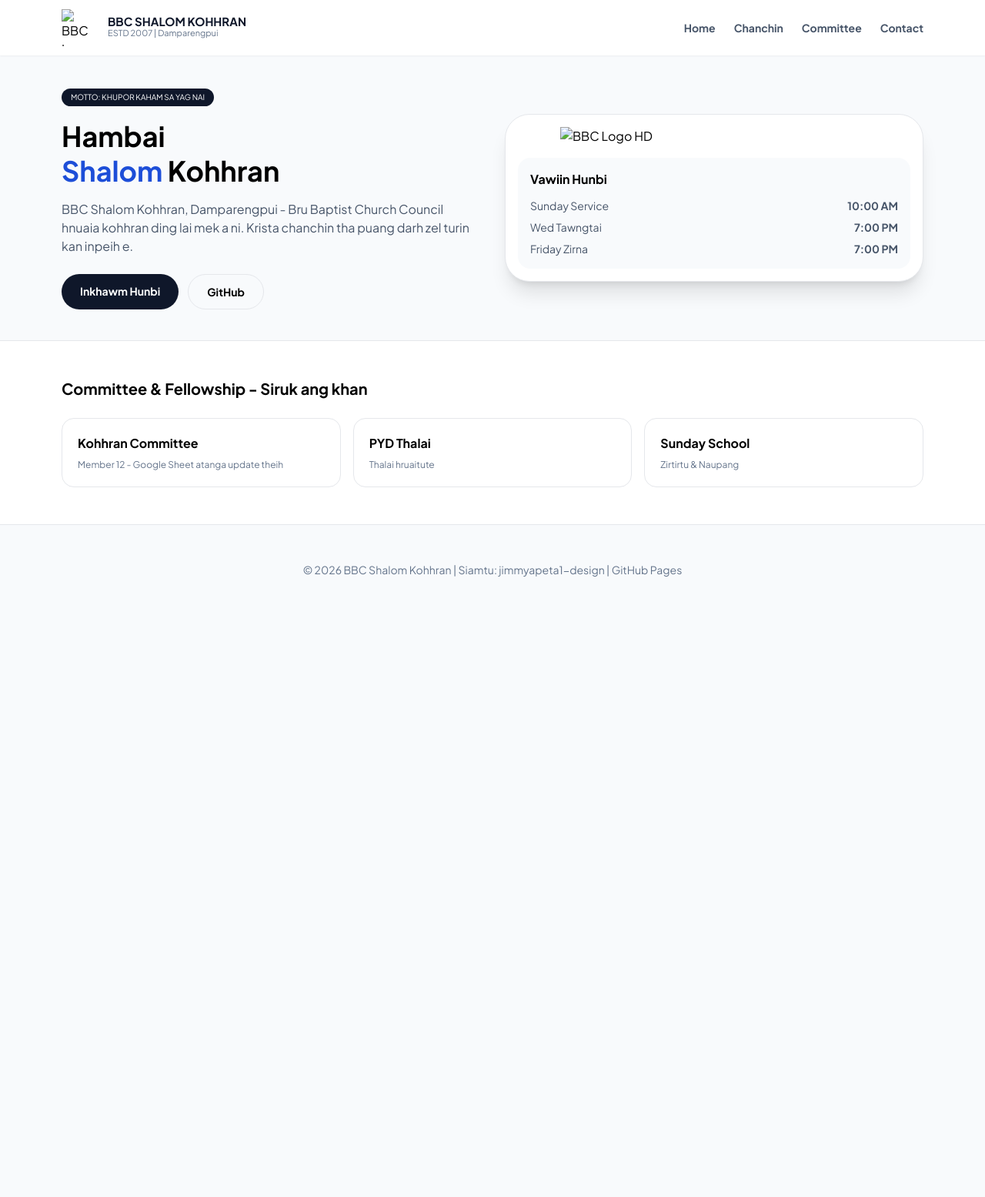
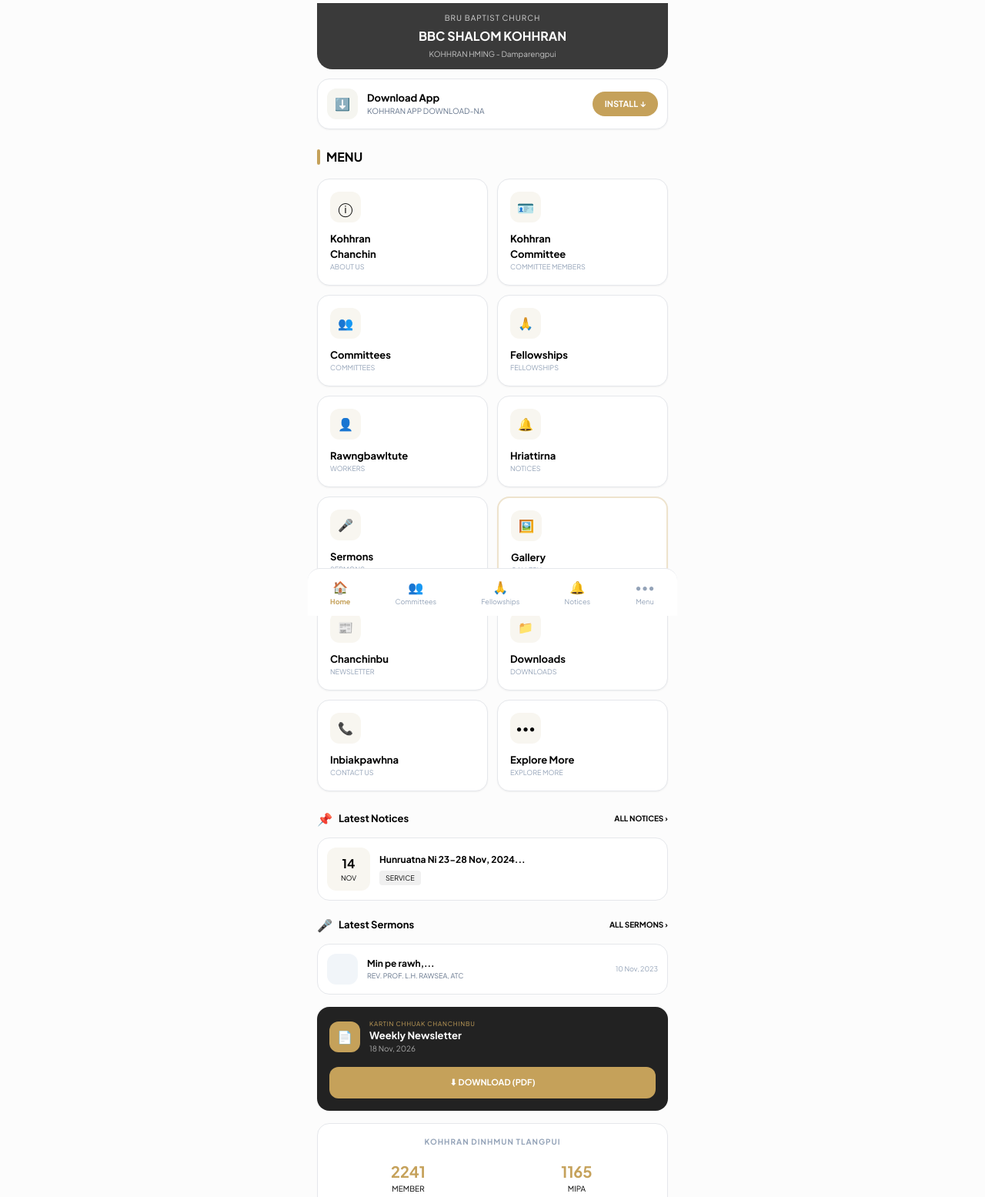
Before and after one commit to jimmyapet1-design/Bbc-Shalom-web, a plain HTML site: page index.html in a window 1280 px wide. Shown: the top 1555 px of the page at 77% size. Before the commit the page ends 800 px from the top, so only its background shows below. Drawn offline with nearby package versions, Linux system fonts and the light colour scheme.

Commit message:
Refactor index.html with new layout and content
Updated title and styles, added new sections for notices, sermons, and committee information.

```diff
--- a/index.html
+++ b/index.html
@@ -3,69 +3,169 @@
 <head>
 <meta charset="UTF-8">
 <meta name="viewport" content="width=device-width, initial-scale=1.0">
-<title>BBC Shalom Kohhran - Damparengpui</title>
+<title>BBC Shalom Kohhran</title>
 <script src="https://cdn.tailwindcss.com"></script>
-<link href="https://fonts.googleapis.com/css2?family=Plus+Jakarta+Sans:wght@400;700&display=swap" rel="stylesheet">
-<style>body{font-family:'Plus Jakarta Sans',sans-serif}</style>
+<link href="https://fonts.googleapis.com/css2?family=Plus+Jakarta+Sans:wght@400;600;700&display=swap" rel="stylesheet">
+<style>body{font-family:'Plus Jakarta Sans',sans-serif; background:#f5f5f7;}</style>
 </head>
-<body class="bg-[#f8fafc]">
+<body class="pb-20 max-w-[480px] mx-auto bg-[#fcfcfc]">
 
-<header class="bg-white shadow-sm sticky top-0 z-50">
-<div class="max-w-6xl mx-auto px-4 py-3 flex justify-between items-center">
-<div class="flex items-center gap-3">
-<img src="logo.png" class="w-12 h-12 object-contain" alt="BBC Logo">
-<div>
-<h1 class="font-bold text-slate-900 leading-none text-[15px]">BBC SHALOM KOHHRAN</h1>
-<p class="text-[11px] text-slate-500">ESTD 2007 | Damparengpui</p>
+<!-- TOP BANNER -->
+<div class="bg-[#3a3a3a] text-white text-center py-3 px-4 rounded-b-[20px] mx-3 mt-1 relative overflow-hidden">
+  <div class="text-[10px] tracking-widest opacity-80">BRU BAPTIST CHURCH</div>
+  <div class="flex items-center justify-center gap-2 mt-1">
+    <img src="logo.png" class="w-8 h-8 bg-white rounded-full p-1" onerror="this.style.display='none'">
+    <h1 class="font-bold text-[16px]">BBC SHALOM KOHHRAN</h1>
+  </div>
+  <div class="text-[10px] mt-1 opacity-70">KOHHRAN HMING - Damparengpui</div>
 </div>
+
+<!-- DOWNLOAD APP BAR -->
+<div class="bg-white mx-3 mt-3 p-3 rounded-2xl border flex justify-between items-center shadow-sm">
+  <div class="flex items-center gap-3">
+    <div class="w-10 h-10 bg-[#f5f5f0] rounded-xl flex items-center justify-center">⬇️</div>
+    <div>
+      <div class="font-bold text-[13px]">Download App</div>
+      <div class="text-[10px] text-slate-500">KOHHRAN APP DOWNLOAD-NA</div>
+    </div>
+  </div>
+  <a href="#" class="bg-[#c5a15a] text-white text-[11px] font-bold px-4 py-2 rounded-full">INSTALL ↓</a>
 </div>
-<nav class="hidden md:flex gap-6 text-sm font-bold text-slate-600">
-<a href="#home">Home</a>
-<a href="#chanchin">Chanchin</a>
-<a href="#committee">Committee</a>
-<a href="#contact">Contact</a>
-</nav>
+
+<!-- MENU -->
+<div class="mx-3 mt-6">
+  <div class="flex items-center gap-2 mb-4">
+    <div class="w-1 h-5 bg-[#c5a15a] rounded-full"></div>
+    <h2 class="font-bold text-[16px]">MENU</h2>
+  </div>
+
+  <div class="grid grid-cols-2 gap-3">
+    <!-- Row -->
+    <div class="bg-white p-4 rounded-2xl border shadow-sm">
+      <div class="w-10 h-10 bg-[#f8f6f0] rounded-xl flex items-center justify-center text-[18px]">ⓘ</div>
+      <div class="mt-3 font-bold text-[13px]">Kohhran<br>Chanchin</div>
+      <div class="text-[9px] text-slate-400">ABOUT US</div>
+    </div>
+    <div class="bg-white p-4 rounded-2xl border shadow-sm">
+      <div class="w-10 h-10 bg-[#f8f6f0] rounded-xl flex items-center justify-center text-[18px]">🪪</div>
+      <div class="mt-3 font-bold text-[13px]">Kohhran<br>Committee</div>
+      <div class="text-[9px] text-slate-400">COMMITTEE MEMBERS</div>
+    </div>
+
+    <div class="bg-white p-4 rounded-2xl border shadow-sm">
+      <div class="w-10 h-10 bg-[#f8f6f0] rounded-xl flex items-center justify-center">👥</div>
+      <div class="mt-3 font-bold text-[13px]">Committees</div>
+      <div class="text-[9px] text-slate-400">COMMITTEES</div>
+    </div>
+    <div class="bg-white p-4 rounded-2xl border shadow-sm">
+      <div class="w-10 h-10 bg-[#f8f6f0] rounded-xl flex items-center justify-center">🙏</div>
+      <div class="mt-3 font-bold text-[13px]">Fellowships</div>
+      <div class="text-[9px] text-slate-400">FELLOWSHIPS</div>
+    </div>
+
+    <div class="bg-white p-4 rounded-2xl border shadow-sm">
+      <div class="w-10 h-10 bg-[#f8f6f0] rounded-xl flex items-center justify-center">👤</div>
+      <div class="mt-3 font-bold text-[13px]">Rawngbawltute</div>
+      <div class="text-[9px] text-slate-400">WORKERS</div>
+    </div>
+    <div class="bg-white p-4 rounded-2xl border shadow-sm">
+      <div class="w-10 h-10 bg-[#f8f6f0] rounded-xl flex items-center justify-center">🔔</div>
+      <div class="mt-3 font-bold text-[13px]">Hriattirna</div>
+      <div class="text-[9px] text-slate-400">NOTICES</div>
+    </div>
+
+    <div class="bg-white p-4 rounded-2xl border shadow-sm">
+      <div class="w-10 h-10 bg-[#f8f6f0] rounded-xl flex items-center justify-center">🎤</div>
+      <div class="mt-3 font-bold text-[13px]">Sermons</div>
+      <div class="text-[9px] text-slate-400">SERMONS</div>
+    </div>
+    <div class="bg-white p-4 rounded-2xl border-2 border-[#c5a15a]/30 shadow-sm">
+      <div class="w-10 h-10 bg-[#f8f6f0] rounded-xl flex items-center justify-center">🖼️</div>
+      <div class="mt-3 font-bold text-[13px]">Gallery</div>
+      <div class="text-[9px] text-slate-400">GALLERY</div>
+    </div>
+
+    <div class="bg-white p-4 rounded-2xl border shadow-sm">
+      <div class="w-10 h-10 bg-[#f8f6f0] rounded-xl flex items-center justify-center">📰</div>
+      <div class="mt-3 font-bold text-[13px]">Chanchinbu</div>
+      <div class="text-[9px] text-slate-400">NEWSLETTER</div>
+    </div>
+    <div class="bg-white p-4 rounded-2xl border shadow-sm">
+      <div class="w-10 h-10 bg-[#f8f6f0] rounded-xl flex items-center justify-center">📁</div>
+      <div class="mt-3 font-bold text-[13px]">Downloads</div>
+      <div class="text-[9px] text-slate-400">DOWNLOADS</div>
+    </div>
+
+    <div class="bg-white p-4 rounded-2xl border shadow-sm">
+      <div class="w-10 h-10 bg-[#f8f6f0] rounded-xl flex items-center justify-center">📞</div>
+      <div class="mt-3 font-bold text-[13px]">Inbiakpawhna</div>
+      <div class="text-[9px] text-slate-400">CONTACT US</div>
+    </div>
+    <div class="bg-white p-4 rounded-2xl border shadow-sm">
+      <div class="w-10 h-10 bg-[#f8f6f0] rounded-xl flex items-center justify-center">•••</div>
+      <div class="mt-3 font-bold text-[13px]">Explore More</div>
+      <div class="text-[9px] text-slate-400">EXPLORE MORE</div>
+    </div>
+  </div>
 </div>
-</header>
 
-<section id="home" class="max-w-6xl mx-auto px-4 py-10 grid md:grid-cols-2 gap-8 items-center">
-<div>
-<div class="inline-block bg-slate-900 text-white text-[10px] px-3 py-1 rounded-full">MOTTO: KHUPOR KAHAM SA YAG NAI</div>
-<h2 class="text-4xl font-bold mt-4 leading-tight">Hambai <br><span class="text-blue-700">Shalom</span> Kohhran</h2>
-<p class="mt-4 text-slate-600">BBC Shalom Kohhran, Damparengpui - Bru Baptist Church Council hnuaia kohhran ding lai mek a ni. Krista chanchin tha puang darh zel turin kan inpeih e.</p>
-<div class="mt-6 flex gap-3">
-<a href="#hunbi" class="bg-slate-900 text-white px-6 py-3 rounded-full font-bold text-sm">Inkhawm Hunbi</a>
-<a href="https://github.com/jimmyapeta1-design" class="border px-6 py-3 rounded-full font-bold text-sm">GitHub</a>
+<!-- LATEST NOTICES -->
+<div class="mx-3 mt-6">
+  <div class="flex justify-between items-center">
+    <div class="flex items-center gap-2"><span>📌</span><h3 class="font-bold text-[13px]">Latest Notices</h3></div>
+    <a class="text-[10px] font-bold">ALL NOTICES ›</a>
+  </div>
+  <div class="bg-white mt-3 p-3 rounded-2xl border flex gap-3 items-center">
+    <div class="bg-[#f8f6f0] w-14 h-14 rounded-xl flex flex-col items-center justify-center"><span class="font-bold">14</span><span class="text-[9px]">NOV</span></div>
+    <div><div class="font-bold text-[12px]">Hunruatna Ni 23-28 Nov, 2024...</div><div class="text-[9px] bg-[#f0f0f0] inline px-2 py-1 rounded mt-1">SERVICE</div></div>
+  </div>
 </div>
+
+<!-- LATEST SERMONS -->
+<div class="mx-3 mt-5">
+  <div class="flex justify-between items-center">
+    <div class="flex items-center gap-2"><span>🎤</span><h3 class="font-bold text-[13px]">Latest Sermons</h3></div>
+    <a class="text-[10px] font-bold">ALL SERMONS ›</a>
+  </div>
+  <div class="bg-white mt-3 p-3 rounded-2xl border flex gap-3 items-center">
+    <div class="w-10 h-10 bg-slate-100 rounded-xl"></div>
+    <div class="flex-1"><div class="font-bold text-[12px]">Min pe rawh,...</div><div class="text-[9px] text-slate-500">REV. PROF. L.H. RAWSEA, ATC</div></div>
+    <div class="text-[9px] text-slate-400">10 Nov, 2023</div>
+  </div>
 </div>
-<div class="bg-white p-4 rounded-[2rem] shadow-xl border">
-<img src="logo.png" class="w-full max-w-[400px] mx-auto" alt="BBC Logo HD">
-<div class="mt-4 bg-slate-50 p-4 rounded-2xl">
-<h3 class="font-bold">Vawiin Hunbi</h3>
-<ul class="mt-3 space-y-2 text-sm text-slate-600">
-<li class="flex justify-between"><span>Sunday Service</span><b>10:00 AM</b></li>
-<li class="flex justify-between"><span>Wed Tawngtai</span><b>7:00 PM</b></li>
-<li class="flex justify-between"><span>Friday Zirna</span><b>7:00 PM</b></li>
-</ul>
+
+<!-- WEEKLY NEWSLETTER -->
+<div class="mx-3 mt-4 bg-[#222] rounded-2xl p-4 text-white">
+  <div class="flex gap-3 items-center">
+    <div class="w-10 h-10 bg-[#c5a15a] rounded-xl flex items-center justify-center">📄</div>
+    <div>
+      <div class="text-[8px] tracking-widest text-[#c5a15a]">KARTIN CHHUAK CHANCHINBU</div>
+      <div class="font-bold text-[13px]">Weekly Newsletter</div>
+      <div class="text-[10px] opacity-60">18 Nov, 2026</div>
+    </div>
+  </div>
+  <button class="w-full mt-4 bg-[#c5a15a] py-3 rounded-xl text-[11px] font-bold">⬇ DOWNLOAD (PDF)</button>
 </div>
+
+<!-- STATS -->
+<div class="mx-3 mt-4 bg-white rounded-2xl border p-4">
+  <div class="text-[10px] tracking-widest text-slate-400 font-bold text-center">KOHHRAN DINHMUN TLANGPUI</div>
+  <div class="grid grid-cols-2 gap-4 mt-4 text-center">
+    <div><div class="font-bold text-[#c5a15a] text-[20px]">2241</div><div class="text-[10px]">MEMBER</div></div>
+    <div><div class="font-bold text-[#c5a15a] text-[20px]">1165</div><div class="text-[10px]">MIPA</div></div>
+    <div><div class="font-bold text-[#c5a15a] text-[20px]">1076</div><div class="text-[10px]">HMEICHHIA</div></div>
+    <div><div class="font-bold text-[#c5a15a] text-[20px]">1678</div><div class="text-[10px]">DAN ZAWH KIM</div></div>
+  </div>
 </div>
-</section>
 
-<section id="committee" class="bg-white py-12 border-y">
-<div class="max-w-6xl mx-auto px-4">
-<h3 class="text-xl font-bold">Committee & Fellowship - Siruk ang khan</h3>
-<div class="grid md:grid-cols-3 gap-4 mt-6">
-<div class="border p-5 rounded-2xl"><h4 class="font-bold">Kohhran Committee</h4><p class="text-xs text-slate-500 mt-2">Member 12 - Google Sheet atanga update theih</p></div>
-<div class="border p-5 rounded-2xl"><h4 class="font-bold">PYD Thalai</h4><p class="text-xs text-slate-500 mt-2">Thalai hruaitute</p></div>
-<div class="border p-5 rounded-2xl"><h4 class="font-bold">Sunday School</h4><p class="text-xs text-slate-500 mt-2">Zirtirtu & Naupang</p></div>
+<!-- BOTTOM NAV -->
+<div class="fixed bottom-0 left-1/2 -translate-x-1/2 w-full max-w-[480px] bg-white border-t flex justify-around py-3 rounded-t-2xl">
+  <div class="text-center text-[#c5a15a]"><div>🏠</div><div class="text-[9px] font-bold">Home</div></div>
+  <div class="text-center text-slate-400"><div>👥</div><div class="text-[9px]">Committees</div></div>
+  <div class="text-center text-slate-400"><div>🙏</div><div class="text-[9px]">Fellowships</div></div>
+  <div class="text-center text-slate-400"><div>🔔</div><div class="text-[9px]">Notices</div></div>
+  <div class="text-center text-slate-400"><div>•••</div><div class="text-[9px]">Menu</div></div>
 </div>
-</div>
-</section>
-
-<section id="contact" class="max-w-6xl mx-auto px-4 py-12 text-center">
-<p class="text-sm text-slate-500">© 2026 BBC Shalom Kohhran | Siamtu: jimmyapeta1-design | GitHub Pages</p>
-</div>
-</section>
 
 </body>
 </html>
```
